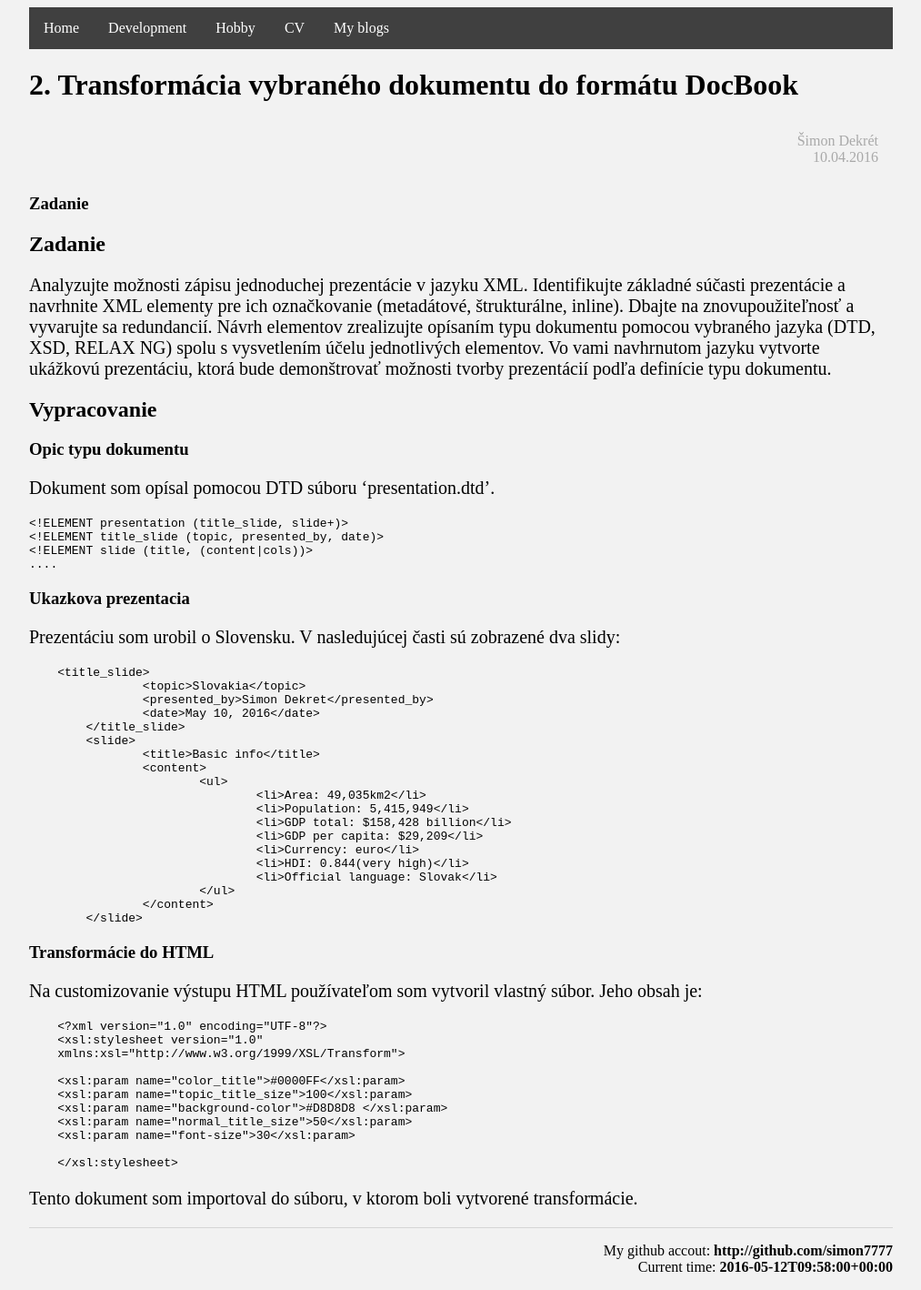
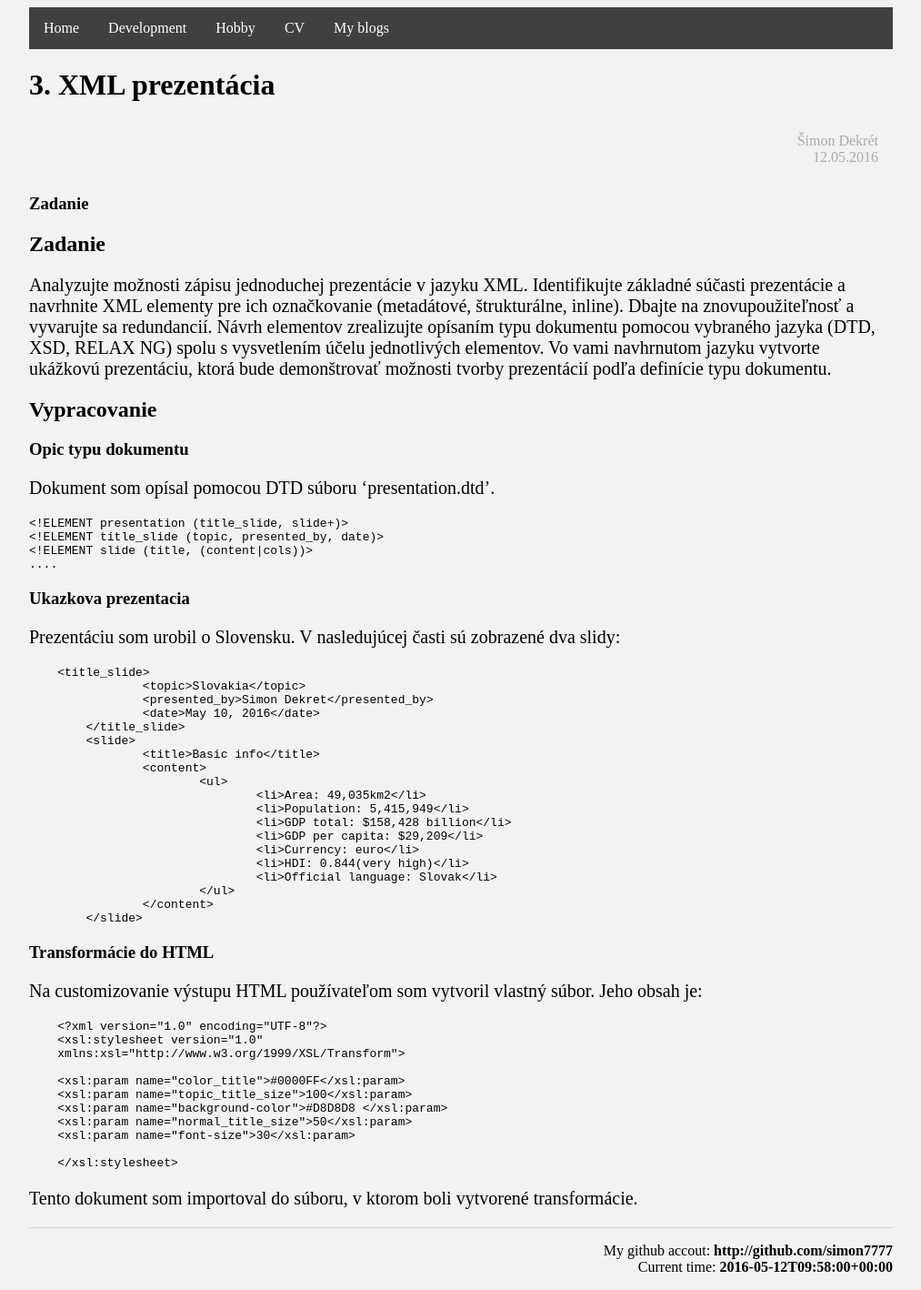
Before and after one commit to simon7777/simon7777.github.io, a Jekyll site: the page built from develop/wp/zadanie3.md, in a window 1280 px wide. Shown: the whole page at 91% size, without its empty margins (133-1146 px from the left). Built offline with Jekyll 4.4.1, drawn with Linux system fonts in a browser that asks for light colours.

Commit message:
Update zadanie3.md

```diff
--- a/develop/wp/zadanie3.md
+++ b/develop/wp/zadanie3.md
@@ -1,9 +1,9 @@
 ---
 layout: web_publishing
-title: Transformácia vybraného dokumentu do formátu DocBook
+title: XML prezentácia
 author: Šimon Dekrét
-date: 10.04.2016
-project: 2
+date: 12.05.2016
+project: 3
 ---
 
 ## Zadanie
```
